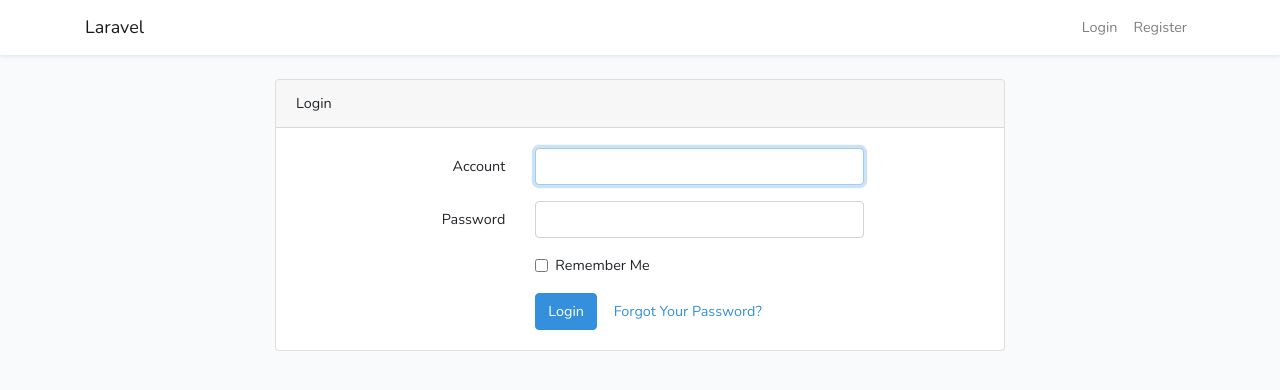
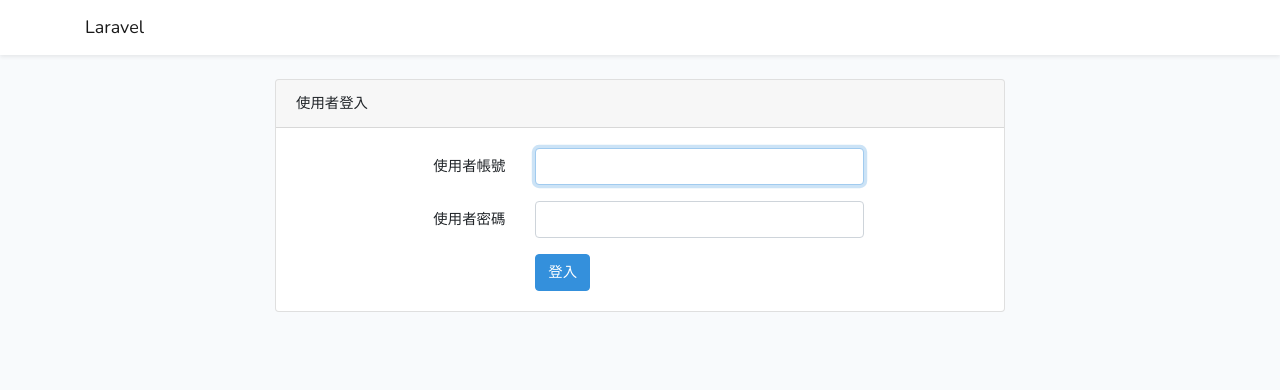
Before and after one commit to jack100398/Mator, a Laravel app: page /admin/login in a window 1280 px wide. Shown: the top 390 px of the page. Run offline with Laravel 8, Linux system fonts and the light colour scheme; style sheets or scripts are compiled from the project's sources.

Commit message:
feat: 後台登入系統優化

```diff
--- a/app/Http/Controllers/Auth/LoginController.php
+++ b/app/Http/Controllers/Auth/LoginController.php
@@ -5,6 +5,7 @@ namespace App\Http\Controllers\Auth;
 use App\Http\Controllers\Controller;
 use App\Providers\RouteServiceProvider;
 use Illuminate\Foundation\Auth\AuthenticatesUsers;
+use Illuminate\Http\Request;
 
 class LoginController extends Controller
 {
@@ -42,4 +43,21 @@ class LoginController extends Controller
     {
         return 'name';
     }
+
+    /**
+     * Log the user out of the application.
+     *
+     * @param  \Illuminate\Http\Request  $request
+     * @return \Illuminate\Http\Response
+     */
+    public function logout(Request $request)
+    {
+        $this->guard()->logout();
+
+        $request->session()->invalidate();
+
+        $request->session()->regenerateToken();
+
+        return $this->loggedOut($request) ?: redirect('/admin');
+    }
 }
--- a/resources/views/auth/login.blade.php
+++ b/resources/views/auth/login.blade.php
@@ -5,17 +5,19 @@
         <div class="row justify-content-center">
             <div class="col-md-8">
                 <div class="card">
-                <div class="card-header">{{ __('Login') }}</div>
+                    <div class="card-header">使用者登入</div>
 
                     <div class="card-body">
                         <form method="POST" action="{{ route('login') }}">
                             @csrf
 
                             <div class="form-group row">
-                            <label for="name" class="col-md-4 col-form-label text-md-right">{{ __('Account') }}</label>
+                                <label for="name" class="col-md-4 col-form-label text-md-right">使用者帳號</label>
 
                                 <div class="col-md-6">
-                                <input id="name" type="name" class="form-control @error('name') is-invalid @enderror" name="name" value="{{ old('name') }}" required autocomplete="name" autofocus>
+                                    <input id="name" type="name"
+                                        class="form-control @error('name') is-invalid @enderror" name="name"
+                                        value="{{ old('name') }}" required autocomplete="name" autofocus>
 
                                     @error('name')
                                         <span class="invalid-feedback" role="alert">
@@ -26,10 +28,12 @@
                             </div>
 
                             <div class="form-group row">
-                            <label for="password" class="col-md-4 col-form-label text-md-right">{{ __('Password') }}</label>
+                                <label for="password" class="col-md-4 col-form-label text-md-right">使用者密碼</label>
 
                                 <div class="col-md-6">
-                                <input id="password" type="password" class="form-control @error('password') is-invalid @enderror" name="password" required autocomplete="current-password">
+                                    <input id="password" type="password"
+                                        class="form-control @error('password') is-invalid @enderror" name="password"
+                                        required autocomplete="current-password">
 
                                     @error('password')
                                         <span class="invalid-feedback" role="alert">
@@ -39,29 +43,17 @@
                                 </div>
                             </div>
 
-                        <div class="form-group row">
-                            <div class="col-md-6 offset-md-4">
-                                <div class="form-check">
-                                    <input class="form-check-input" type="checkbox" name="remember" id="remember" {{ old('remember') ? 'checked' : '' }}>
-
-                                    <label class="form-check-label" for="remember">
-                                        {{ __('Remember Me') }}
-                                    </label>
-                                </div>
-                            </div>
-                        </div>
-
                             <div class="form-group row mb-0">
                                 <div class="col-md-8 offset-md-4">
                                     <button type="submit" class="btn btn-primary">
-                                    {{ __('Login') }}
+                                        登入
                                     </button>
 
-                                @if (Route::has('password.request'))
+                                    {{-- @if (Route::has('password.request'))
                                         <a class="btn btn-link" href="{{ route('password.request') }}">
                                             {{ __('Forgot Your Password?') }}
                                         </a>
-                                @endif
+                                    @endif --}}
                                 </div>
                             </div>
                         </form>
--- a/resources/views/layouts/app.blade.php
+++ b/resources/views/layouts/app.blade.php
@@ -1,5 +1,6 @@
 <!doctype html>
 <html lang="{{ str_replace('_', '-', app()->getLocale()) }}">
+
 <head>
     <meta charset="utf-8">
     <meta name="viewport" content="width=device-width, initial-scale=1">
@@ -19,6 +20,7 @@
     <!-- Styles -->
     <link href="{{ asset('css/app.css') }}" rel="stylesheet">
 </head>
+
 <body>
     <div id="app">
         <nav class="navbar navbar-expand-md navbar-light bg-white shadow-sm">
@@ -26,7 +28,9 @@
                 <a class="navbar-brand" href="{{ url('/') }}">
                     {{ config('app.name', 'Laravel') }}
                 </a>
-                <button class="navbar-toggler" type="button" data-toggle="collapse" data-target="#navbarSupportedContent" aria-controls="navbarSupportedContent" aria-expanded="false" aria-label="{{ __('Toggle navigation') }}">
+                <button class="navbar-toggler" type="button" data-toggle="collapse"
+                    data-target="#navbarSupportedContent" aria-controls="navbarSupportedContent" aria-expanded="false"
+                    aria-label="{{ __('Toggle navigation') }}">
                     <span class="navbar-toggler-icon"></span>
                 </button>
 
@@ -40,28 +44,30 @@
                     <ul class="navbar-nav ml-auto">
                         <!-- Authentication Links -->
                         @guest
-                            <li class="nav-item">
+                            {{-- <li class="nav-item">
                                 <a class="nav-link" href="{{ route('login') }}">{{ __('Login') }}</a>
-                            </li>
-                            @if (Route::has('register'))
+                            </li> --}}
+                            {{-- @if (Route::has('register'))
                                 <li class="nav-item">
                                     <a class="nav-link" href="{{ route('register') }}">{{ __('Register') }}</a>
                                 </li>
-                            @endif
+                            @endif --}}
                         @else
                             <li class="nav-item dropdown">
-                                <a id="navbarDropdown" class="nav-link dropdown-toggle" href="#" role="button" data-toggle="dropdown" aria-haspopup="true" aria-expanded="false" v-pre>
+                                <a id="navbarDropdown" class="nav-link dropdown-toggle" href="#" role="button"
+                                    data-toggle="dropdown" aria-haspopup="true" aria-expanded="false" v-pre>
                                     {{ Auth::user()->name }} <span class="caret"></span>
                                 </a>
 
                                 <div class="dropdown-menu dropdown-menu-right" aria-labelledby="navbarDropdown">
                                     <a class="dropdown-item" href="{{ route('logout') }}"
-                                       onclick="event.preventDefault();
+                                        onclick="event.preventDefault();
                                                      document.getElementById('logout-form').submit();">
                                         {{ __('Logout') }}
                                     </a>
 
-                                    <form id="logout-form" action="{{ route('logout') }}" method="POST" style="display: none;">
+                                    <form id="logout-form" action="{{ route('logout') }}" method="POST"
+                                        style="display: none;">
                                         @csrf
                                     </form>
                                 </div>
@@ -77,4 +83,5 @@
         </main>
     </div>
 </body>
+
 </html>
```
Also changed, not shown: resources/views/Backstage/component/popup.blade.php (+13 -6 lines), resources/views/Backstage/component/topBar.blade.php (+5 -6 lines). Lines whose indentation alone changed are shown as unchanged.
